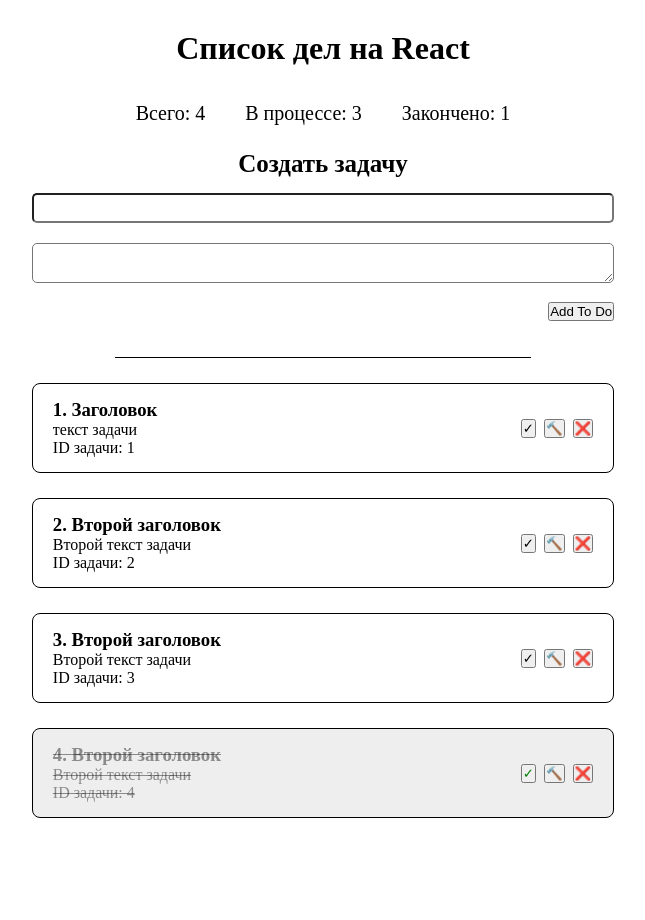
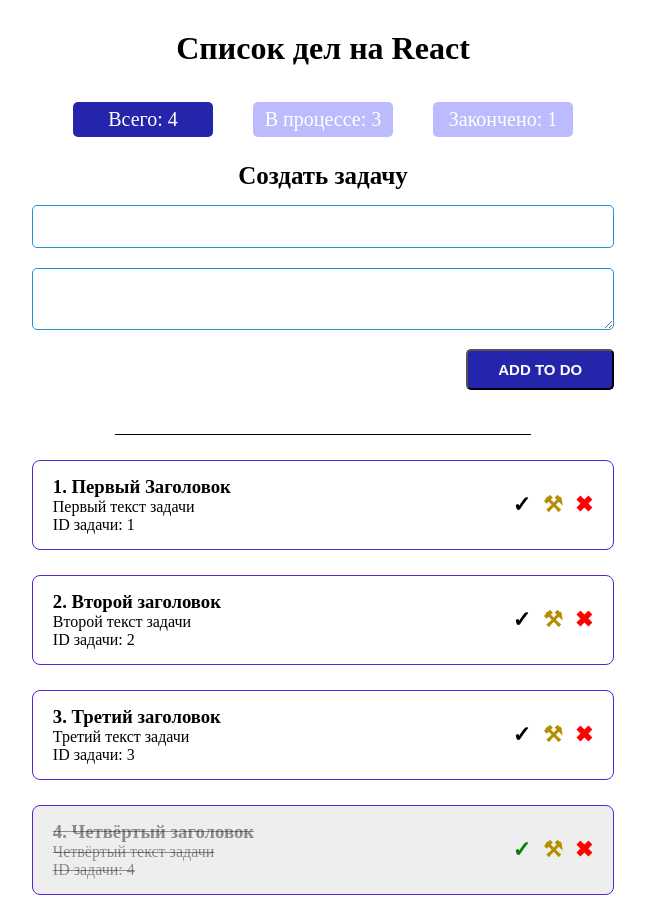
Before and after one commit to Max-Rus1977/todo-react-redux, a React (Create React App) app: page / in a window 1280 px wide. Shown: the whole page, without its empty margins (317-962 px from the left). Before the commit the page ends 843 px from the top, so only its background shows below. Built offline with nearby package versions, Linux system fonts and the light colour scheme.

Commit message:
добавил css стили, переделал сортировку в отдельную функцию

```diff
--- a/public/index.html
+++ b/public/index.html
@@ -1,6 +1,7 @@
 <!DOCTYPE html>
 <html lang="ru">
   <head>
+    <link rel="shortcut icon" href="list_notes_930.ico" />
     <meta charset="utf-8" />
     <meta name="viewport" content="width=device-width, initial-scale=1" />
     <title>React ToDo</title>
--- a/src/App.js
+++ b/src/App.js
@@ -12,57 +12,15 @@ import './style.css';
 
 function App() {
 
-  const [arrItemsObj, setArrItemObj] = useState([
-    { id: 1, completed: false, title: 'Заголовок', text: 'текст задачи' },
+  const [arrItemsObj, setArrItemsObj] = useState([
+    { id: 1, completed: false, title: 'Первый Заголовок', text: 'Первый текст задачи' },
     { id: 2, completed: false, title: 'Второй заголовок', text: 'Второй текст задачи' },
-    { id: 3, completed: false, title: 'Второй заголовок', text: 'Второй текст задачи' },
-    { id: 4, completed: true, title: 'Второй заголовок', text: 'Второй текст задачи' },
+    { id: 3, completed: false, title: 'Третий заголовок', text: 'Третий текст задачи' },
+    { id: 4, completed: true, title: 'Четвёртый заголовок', text: 'Четвёртый текст задачи' },
   ])
-  const [sorted, setSorted] = useState([])
-  const [isSorted, setIsSorted] = useState(false)
-  const [isCompleted, setIsCompleted] = useState(false)
+
+  const [isType, setIsType] = useState('0')
   const [countId, setCountId] = useState(5)
-
-  const sortedShowAll = () => {
-    setIsSorted(false)
-    setIsCompleted(false)
-  }
-
-  const sortedShowInExecution = () => {
-    const execution = filterCompleted(true, arrItemsObj)
-    setSorted(execution)
-    setIsSorted(true)
-    setIsCompleted(false)
-  }
-
-  const sortedShowFinished = () => {
-    const finished = filterCompleted(false, arrItemsObj)
-    setSorted(finished)
-    setIsSorted(true)
-    setIsCompleted(true)
-  }
-
-  const allCompleted = filterCompleted(true, arrItemsObj)
-  const countCompleted = allCompleted.length
-
-  const completedItem = (id) => {
-    const indexItem = arrItemsObj.findIndex((item) => item.id === id)
-    const newArrItems = [...arrItemsObj]
-
-    newArrItems[indexItem].completed = !newArrItems[indexItem].completed
-
-    if (!isCompleted) {
-      const finished = filterCompleted(true, arrItemsObj)
-      return setSorted(finished)
-    }
-    else if (isSorted) {
-      const execution = filterCompleted(false, arrItemsObj)
-      return setSorted(execution)
-    }
-
-    setArrItemObj(newArrItems)
-
-  }
 
   const getNewData = (title, text) => {
     const newItem = {
@@ -73,7 +31,33 @@ function App() {
     }
     setCountId(countId + 1)
 
-    setArrItemObj([newItem, ...arrItemsObj])
+    setArrItemsObj([newItem, ...arrItemsObj])
+  }
+
+  const getTypeSorted = (thisType) => {
+    setIsType(thisType)
+  }
+
+  const sorted = (type) => {
+    if (type === '0') {
+      return arrItemsObj
+    }
+    else if (type === '1') {
+      return filterCompleted(false, arrItemsObj)
+
+    }
+    else if (type === '2') {
+      return filterCompleted(true, arrItemsObj)
+    }
+  }
+
+  const completedItem = (id) => {
+    const indexItem = arrItemsObj.findIndex((item) => item.id === id)
+    const newArrItems = [...arrItemsObj]
+
+    newArrItems[indexItem].completed = !newArrItems[indexItem].completed
+    setArrItemsObj(newArrItems)
+
   }
 
   const changeItem = (id, newData) => {
@@ -84,28 +68,27 @@ function App() {
     const arrChangeItem = [...arrItemsObj]
     arrChangeItem[oldItemIndex] = { ...oldItem, title: newData.title, text: newData.text }
 
-    setArrItemObj(arrChangeItem)
+    setArrItemsObj(arrChangeItem)
   }
 
   const deleteItem = (idItem) => {
-    setArrItemObj(arrItemsObj.filter((item) => item.id !== idItem))
+    setArrItemsObj(arrItemsObj.filter((item) => item.id !== idItem))
   }
+
+  const finishedItems = filterCompleted(true, arrItemsObj)
 
   return (
     <div className="app">
       <GenTitle nameClass='gen-title' titleText='Список дел на React' />
       <Totals
-        countAll={arrItemsObj.length}
-        countFinished={countCompleted}
-        countExecution={arrItemsObj.length - countCompleted}
-        sortedShowAll={sortedShowAll}
-        sortedShowInExecution={sortedShowInExecution}
-        sortedShowFinished={sortedShowFinished}
+        allItems={arrItemsObj.length}
+        finishedItems={finishedItems.length}
+        getTypeSorted={getTypeSorted}
       />
       <FormData getNewData={getNewData} />
       <Line />
       <ToDoList
-        arrItemsObj={isSorted ? sorted : arrItemsObj}
+        arrItemsObj={sorted(isType)}
         deleteItem={deleteItem}
         changeItem={changeItem}
         completedItem={completedItem}
--- a/src/components/FormData.jsx
+++ b/src/components/FormData.jsx
@@ -37,7 +37,7 @@ const FormData = ({ getNewData }) => {
         onChange={getOneChangeTextarea}
         value={dataForm.textareaValue}
       />
-      <MyButton className='btn-add'>Add To Do</MyButton>
+      <MyButton className='btn-add'>add to do</MyButton>
     </form>
   )
 }
--- a/src/components/Totals.jsx
+++ b/src/components/Totals.jsx
@@ -1,18 +1,44 @@
-const Totals = ({
-  countAll,
-  countFinished,
-  countExecution,
-  sortedShowAll,
-  sortedShowFinished,
-  sortedShowInExecution,
-}) => {
+import { useState } from "react"
 
+const Totals = ({ allItems, finishedItems, getTypeSorted }) => {
+
+  const [isActive, setIsActive] = useState([true, false, false])
+
+  const typeSorted = (event) => {
+
+    const itemId = event.target.id
+
+    const newIsActive = [...isActive]
+    newIsActive.forEach((item, index, arr) => arr[index] = false)
+    newIsActive[+itemId] = true
+
+    setIsActive(newIsActive)
+    getTypeSorted(itemId)
+  }
 
   return (
     <div className='box-totals'>
-      <span onClick={() => sortedShowAll()}>Всего: {countAll}</span>
-      <span onClick={() => sortedShowFinished()}>В процессе: {countExecution}</span>
-      <span onClick={() => sortedShowInExecution()}>Закончено: {countFinished}</span>
+      <span
+        id='0'
+        className={isActive[0] ? 'totals-btn total-active' : 'totals-btn'}
+        onClick={typeSorted}
+      >
+        Всего: {allItems}
+      </span>
+      <span
+        id='1'
+        className={isActive[1] ? 'totals-btn total-active' : 'totals-btn'}
+        onClick={typeSorted}
+      >
+        В процессе: {allItems - finishedItems}
+      </span>
+      <span
+        id='2'
+        className={isActive[2] ? 'totals-btn total-active' : 'totals-btn'}
+        onClick={typeSorted}
+      >
+        Закончено: {finishedItems}
+      </span>
     </div>
   )
 }
--- a/src/components/to-do-list/ToDoList.jsx
+++ b/src/components/to-do-list/ToDoList.jsx
@@ -1,6 +1,6 @@
 import ToDoItem from "./to-do-item/ToDoItem"
 
-const ToDoList = ({ changeItem, deleteItem, arrItemsObj, completedItem }) => {
+const ToDoList = ({ changeItem, deleteItem, arrItemsObj, getTypeSorted, completedItem }) => {
 
   return (
     <div className="todo-list">
@@ -12,6 +12,7 @@ const ToDoList = ({ changeItem, deleteItem, arrItemsObj, completedItem }) => {
           deleteItem={deleteItem}
           changeItem={changeItem}
           completedItem={completedItem}
+          getTypeSorted={getTypeSorted}
         />
       )}
     </div>
--- a/src/components/to-do-list/to-do-item/ToDoItem.jsx
+++ b/src/components/to-do-list/to-do-item/ToDoItem.jsx
@@ -2,7 +2,6 @@ import { useState } from 'react'
 
 import ContentItem from './ContentItem'
 import MyInput from '../../../UI/MyInput'
-import MyTextarea from '../../../UI/MyTextarea'
 import MyButton from '../../../UI/MyButton'
 
 const ToDoItem = ({ dataItem, changeItem, deleteItem, index, completedItem }) => {
@@ -10,7 +9,7 @@ const ToDoItem = ({ dataItem, changeItem, deleteItem, index, completedItem }) =>
   const [showFormChanges, setShowFormChanges] = useState(false)
   const [dataChanges, setDataChanges] = useState({ title: dataItem.title, text: dataItem.text })
 
-  const completed = () => {
+  const finished = () => {
     completedItem(dataItem.id)
   }
 
@@ -42,8 +41,8 @@ const ToDoItem = ({ dataItem, changeItem, deleteItem, index, completedItem }) =>
         {
           showFormChanges
             ? <>
-              <MyInput onChange={changeTitle} value={dataChanges.title} />
-              <MyTextarea onChange={changeText} value={dataChanges.text} />
+              <MyInput autoFocus onChange={changeTitle} value={dataChanges.title} />
+              <MyInput onChange={changeText} value={dataChanges.text} />
             </>
             : <ContentItem index={index} dataItem={dataItem} />
         }
@@ -51,13 +50,13 @@ const ToDoItem = ({ dataItem, changeItem, deleteItem, index, completedItem }) =>
       </div>
       <div className="actions">
         <MyButton
-          className={dataItem.completed ? 'btn-comped' : ''}
-          onClick={completed}
+          className={dataItem.completed ? 'btn-comped ' : ''}
+          onClick={finished}
         >
           ✓
         </MyButton>
-        <MyButton onClick={getChangeItem}>🔨</MyButton>
-        <MyButton onClick={removeItem}>❌</MyButton>
+        <MyButton className='btn-patch' onClick={getChangeItem}>⚒</MyButton>
+        <MyButton className='btn-delete' onClick={removeItem}>✖</MyButton>
       </div>
     </div>
   )
--- a/src/style.css
+++ b/src/style.css
@@ -2,6 +2,11 @@
   margin: 0;
   padding: 0;
   box-sizing: border-box;
+}
+
+input:focus,
+textarea:focus {
+  outline: none;
 }
 
 .app {
@@ -20,13 +25,25 @@
   margin-top: 35px;
 }
 
-.box-totals span {
+.totals-btn {
+  display: flex;
+  justify-content: center;
+  align-items: center;
+  width: 140px;
+  height: 35px;
   font-size: 20px;
+  background-color: #bbbbfd;
+  color: #fff;
+  border-radius: 5px;
   cursor: pointer;
 }
 
 .box-totals span + span {
   margin-left: 40px;
+}
+
+.total-active {
+  background-color: #2525ab;
 }
 
 .form-data {
@@ -46,15 +63,14 @@
 .box-input input,
 .box-textarea textarea {
   width: 100%;
+  padding: 10px 25px;
+  font-size: 18px;
+  border: 1px solid #2094d5;
   border-radius: 5px;
 }
 
-.box-input input {
-  height: 30px;
-}
-
 .box-textarea textarea {
-  height: 40px;
+  min-height: 50px;
 }
 
 .box-textarea {
@@ -64,13 +80,20 @@
 .btn-add {
   float: right;
   margin-top: 15px;
+  padding: 10px 30px;
+  background-color: #2525ab;
+  text-transform: uppercase;
+  font-size: 15px;
+  font-weight: bolder;
+  color: #fff;
+  border-radius: 5px;
   cursor: pointer;
 }
 
 .line {
   width: 50%;
   height: 1px;
-  margin: 70px auto 0 auto;
+  margin: 100px auto 0 auto;
   background-color: black;
 }
 
@@ -81,13 +104,41 @@
   width: 70%;
   margin: 25px auto;
   padding: 15px 20px 15px 20px;
-  border: 1px solid #000;
+  border: 1px solid #5c20d5;
   border-radius: 8px;
-  transition: 0.3s;
+}
+
+.box-todo .box-input {
+  margin-top: 0;
+}
+
+.box-todo input {
+  padding: 0;
+  font-size: 16px;
+  color: rgb(0 0 0 / 47%);
+  border: none;
+  border-bottom: 1px solid #2094d5;
+  border-radius: 0;
+}
+
+.actions button {
+  background: none;
+  font-size: 22px;
+  font-weight: bold;
+  border: none;
+  cursor: pointer;
 }
 
 .actions button + button {
-  margin-left: 8px;
+  margin-left: 12px;
+}
+
+.btn-delete {
+  color: red;
+}
+
+.btn-patch {
+  color: #b58e00;
 }
 
 .completed {
```
Also changed, not shown: package.json (line endings or trailing spaces), 1 other file (tests, documents, lock files or other folders).
